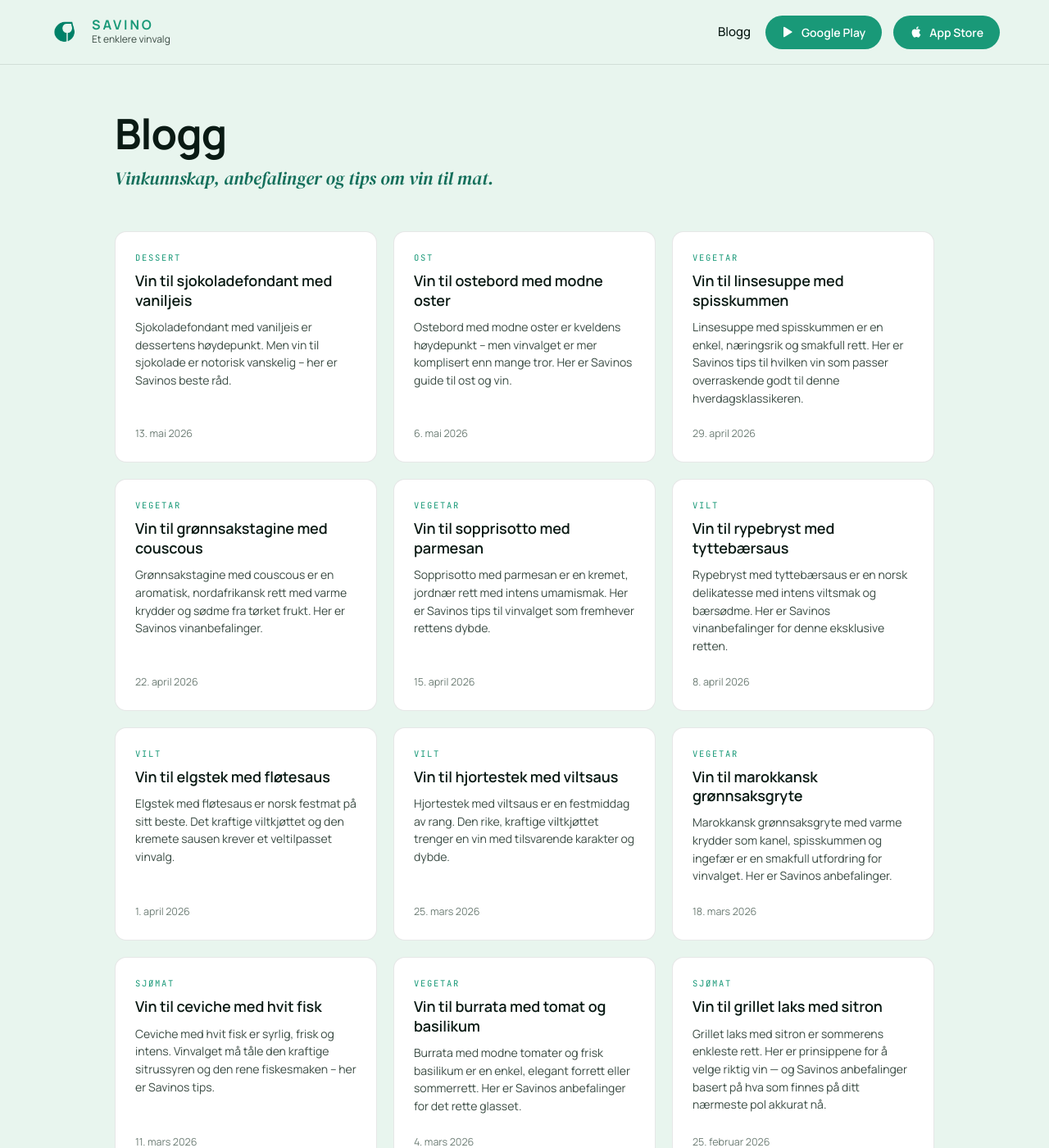
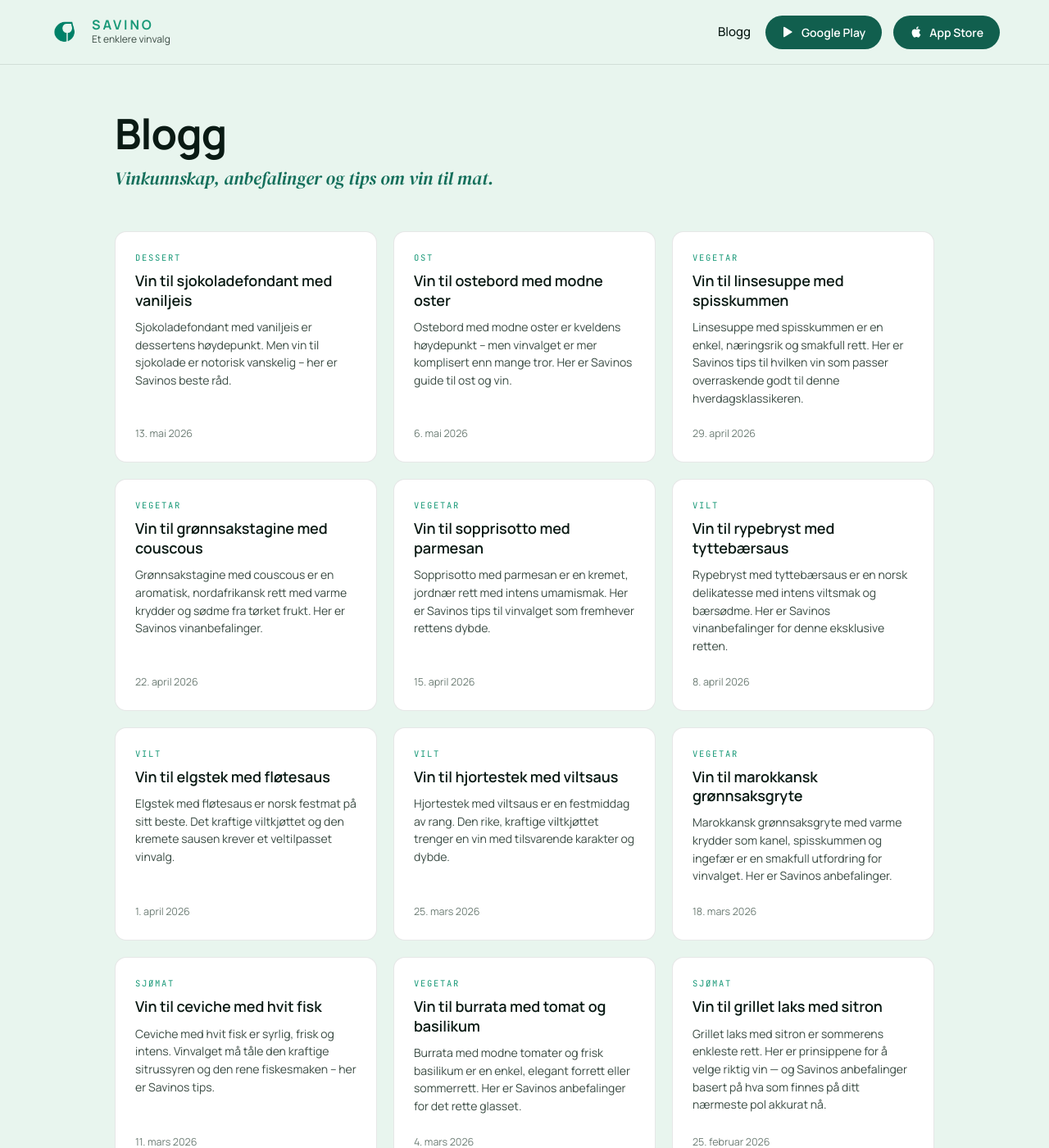
Before and after one commit to timkirstein/savino-support, a Jekyll site: the page built from blogg/index.html, in a window 1280 px wide and 1400 px high. Shown: the whole window at 82% size. Built offline with Jekyll 4.4.1, drawn with Linux system fonts in a browser that asks for light colours.

Commit message:
Use darker green for header CTA buttons
https://claude.ai/code/session_01E6W6RsfuiBiZpADR2Noo7g

```diff
--- a/_sass/_header.scss
+++ b/_sass/_header.scss
@@ -55,7 +55,7 @@
 }
 
 .header-cta {
-  background: var(--green);
+  background: var(--green-dark);
   color: #fff;
   border: 0;
   border-radius: 999px;
@@ -71,7 +71,7 @@
   white-space: nowrap;
   transition: background .15s;
 
-  &:hover { background: var(--green-deep); }
+  &:hover { background: var(--green-darker); }
   svg { width: 16px; height: 16px; flex-shrink: 0; }
 }
 
```
